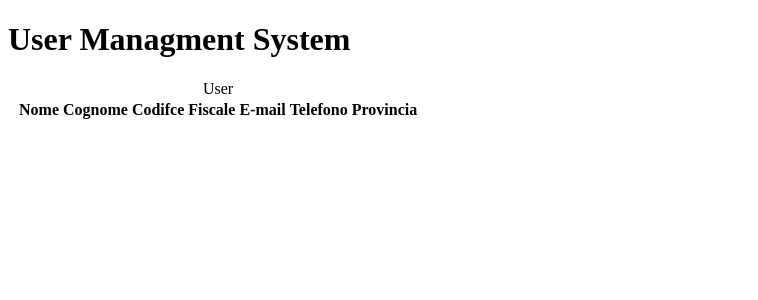
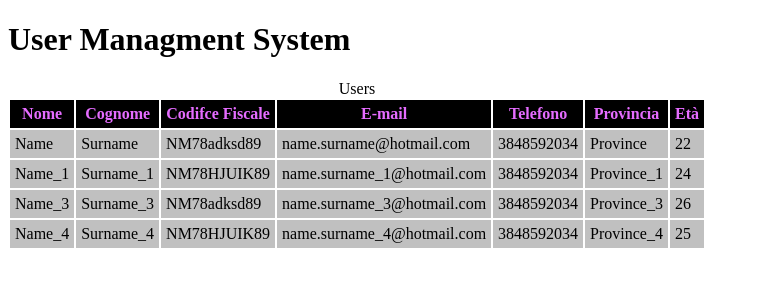
Before and after one commit to mnapolitano61/UMS, an Angular app: page / in a window 1280 px wide. Shown: the top 300 px of the page, without its empty margins (0-758 px from the left). Built offline with nearby package versions, Linux system fonts and the light colour scheme.

Commit message:
use directive ngFor

```diff
--- a/src/app/users/users.component.css
+++ b/src/app/users/users.component.css
@@ -0,0 +1,13 @@
+th, td{
+  padding: 5px;
+  border: 1px white;
+}
+
+th {
+  background-color: black;
+  color: #e56cff;
+}
+
+td{
+  background-color: silver
+}
--- a/src/app/users/users.component.html
+++ b/src/app/users/users.component.html
@@ -1,12 +1,7 @@
-<!DOCTYPE html>
-<html lang="en">
-<head>
-    <meta charset="UTF-8">
-    <title>Title</title>
-</head>
-<body>
+
+<div class="container">
   <table>
-      <caption>User</caption>
+    <caption>{{title}}</caption>
     <tr>
       <th>Nome</th>
       <th>Cognome</th>
@@ -14,7 +9,17 @@
       <th>E-mail</th>
       <th>Telefono</th>
       <th>Provincia</th>
+      <th>Età</th>
+    </tr>
+    <tr *ngFor="let user of users">
+      <td>{{user.name}}</td>
+      <td>{{user.surname}}</td>
+      <td>{{user.fiscalcode}}</td>
+      <td>{{user.email}}</td>
+      <td>{{user.phone}}</td>
+      <td>{{user.province}}</td>
+      <td>{{user.age}}</td>
     </tr>
   </table>
-</body>
-</html>
+
+</div>
--- a/src/app/users/users.component.ts
+++ b/src/app/users/users.component.ts
@@ -6,4 +6,43 @@
   styleUrls: ['./users.component.css']
 })
 export class UsersComponent {
+  title = 'Users';
+  users = [
+    {
+      name: 'Name',
+      surname: 'Surname',
+      email: 'name.surname@hotmail.com',
+      fiscalcode: 'NM78adksd89',
+      province: 'Province',
+      phone: '3848592034',
+      age: 22,
+    },
+    {
+      name: 'Name_1',
+      surname: 'Surname_1',
+      email: 'name.surname_1@hotmail.com',
+      fiscalcode: 'NM78HJUIK89',
+      province: 'Province_1',
+      phone: '3848592034',
+      age: 24,
+    },
+    {
+      name: 'Name_3',
+      surname: 'Surname_3',
+      email: 'name.surname_3@hotmail.com',
+      fiscalcode: 'NM78adksd89',
+      province: 'Province_3',
+      phone: '3848592034',
+      age: 26,
+    },
+    {
+      name: 'Name_4',
+      surname: 'Surname_4',
+      email: 'name.surname_4@hotmail.com',
+      fiscalcode: 'NM78HJUIK89',
+      province: 'Province_4',
+      phone: '3848592034',
+      age: 25,
+    }
+  ];
 }
```
Lines whose indentation alone changed are shown as unchanged.
